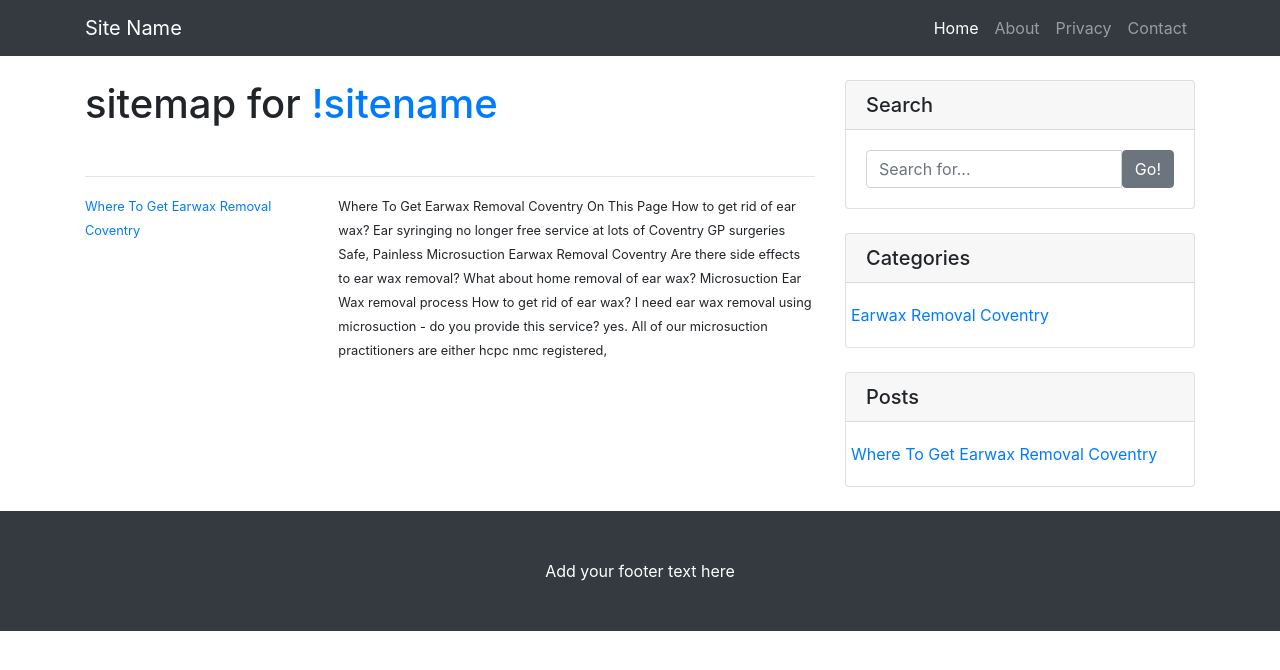
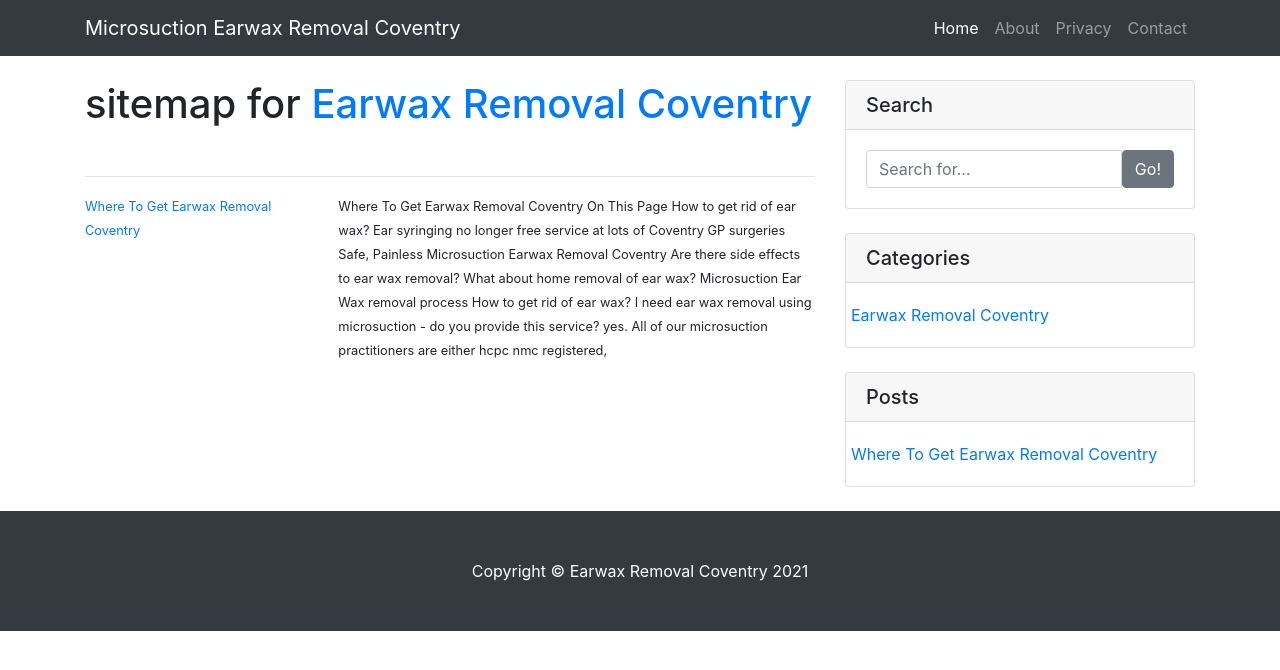
Before and after one commit to earwax-removal-coventry/earwax-removal-coventry, a plain HTML site: page sitemap.html in a window 1280 px wide. Drawn offline with nearby package versions, Linux system fonts and the light colour scheme.

Commit message:
Update sitemap.html

```diff
--- a/sitemap.html
+++ b/sitemap.html
@@ -5,12 +5,12 @@
 
     <meta charset="utf-8">
     <meta name="viewport" content="width=device-width, initial-scale=1, shrink-to-fit=no">
-    <meta name="description" content="Sitemap - Add Meta Description Here">
-    <meta name="keywords" content="Sitemap,Add Meta Keywords Here">
+    <meta name="description" content="Micro suction earwax removal Coventry is a proven,Micro suction earwax removal Coventry is a proven, safe and comfortable process for ear cleaning. It does not involve using liquids, so there is no mess and no fuss. ">
+    <meta name="keywords" content="Sitemap,earwax removal coventry, ear wax removal coventry, microsuction coventry, earwax removal. ear wax removal, earwax, ear wax, coventry, microsuction">
 
     <meta name="author" content="">
 
-    <title>Sitemap - Add Home Title Here</title>
+    <title>Earwax Removal Coventry Resources</title>
 <link rel="canonical" href="https://earwax-removal-coventry.github.io/earwax-removal-coventry/sitemap.html" />
     <!-- Bootstrap core CSS -->
    <link href="https://maxcdn.bootstrapcdn.com/bootstrap/4.1.1/css/bootstrap.min.css" rel="stylesheet">
@@ -37,9 +37,7 @@ body {
     <!-- Navigation -->
     <nav class="navbar navbar-expand-lg navbar-dark bg-dark fixed-top">
       <div class="container">
-        <a class="navbar-brand" href="https://earwax-removal-coventry.github.io/earwax-removal-coventry/"><!--Site Name-->
-Site Name
-<!--endSite Name--></a>
+        <a class="navbar-brand" href="https://earwax-removal-coventry.github.io/earwax-removal-coventry/"><!--Site Name-->Microsuction Earwax Removal Coventry<!--endSite Name--></a>
         <button class="navbar-toggler" type="button" data-toggle="collapse" data-target="#navbarResponsive" aria-controls="navbarResponsive" aria-expanded="false" aria-label="Toggle navigation">
           <span class="navbar-toggler-icon"></span>
         </button>
@@ -75,7 +73,7 @@ Site Name
 
 		  <div class="my-posts">
 
-<h1>sitemap for <a href="https://earwax-removal-coventry.github.io/earwax-removal-coventry/">!sitename</a></h1>
+<h1>sitemap for <a href="https://earwax-removal-coventry.github.io/earwax-removal-coventry/">Earwax Removal Coventry</a></h1>
 <br>
 <hr>
 <!--sitemap-->
@@ -176,9 +174,7 @@ Site Name
     <!-- Footer -->
     <footer class="py-5 bg-dark">
       <div class="container">
-        <p class="m-0 text-center text-white"><!--Footer-->
-Add your footer text here
-<!--endFooter--></p>
+        <p class="m-0 text-center text-white"><!--Footer-->Copyright &copy; Earwax Removal Coventry 2021<!--endFooter--></p>
       </div>
       <!-- /.container -->
     </footer>
```
